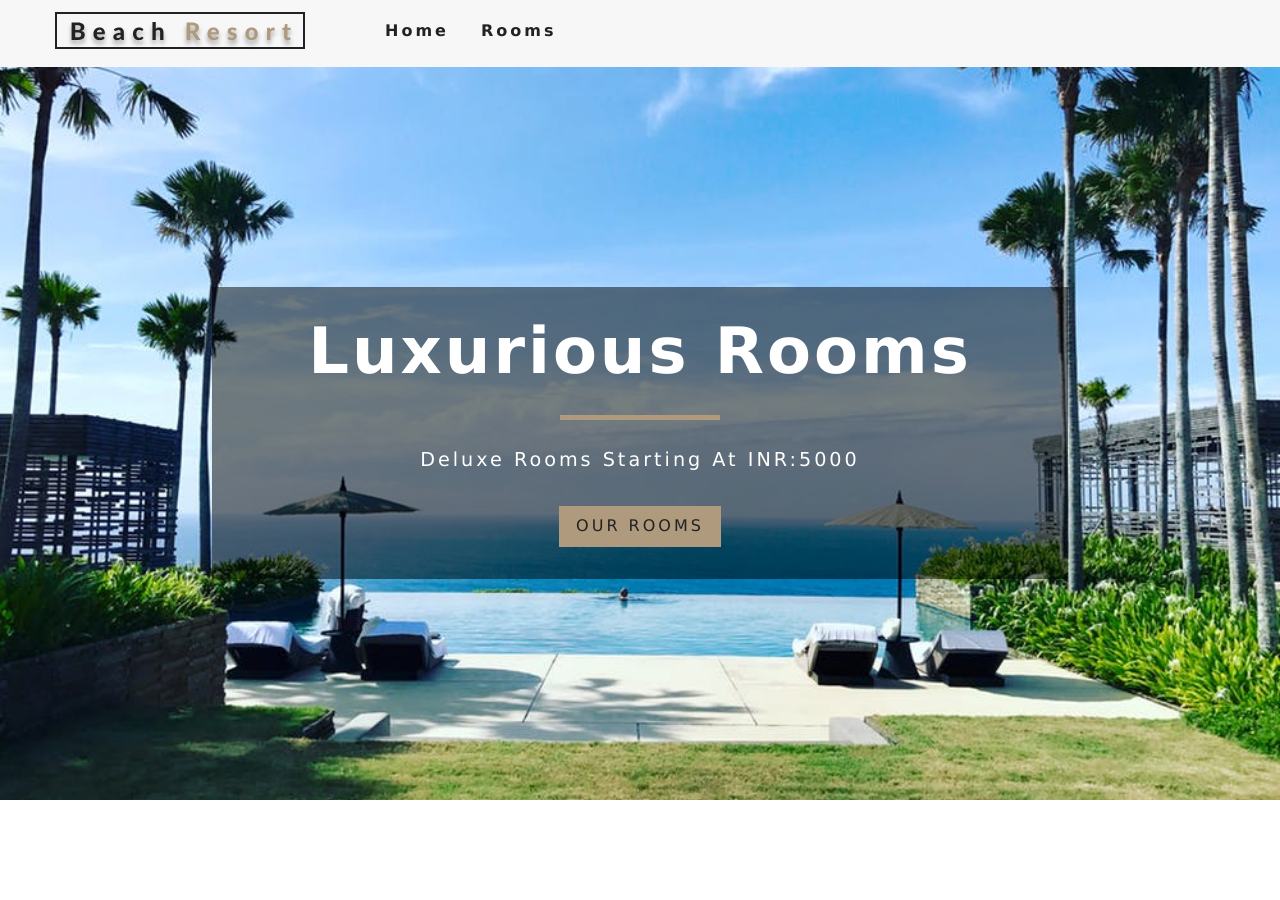
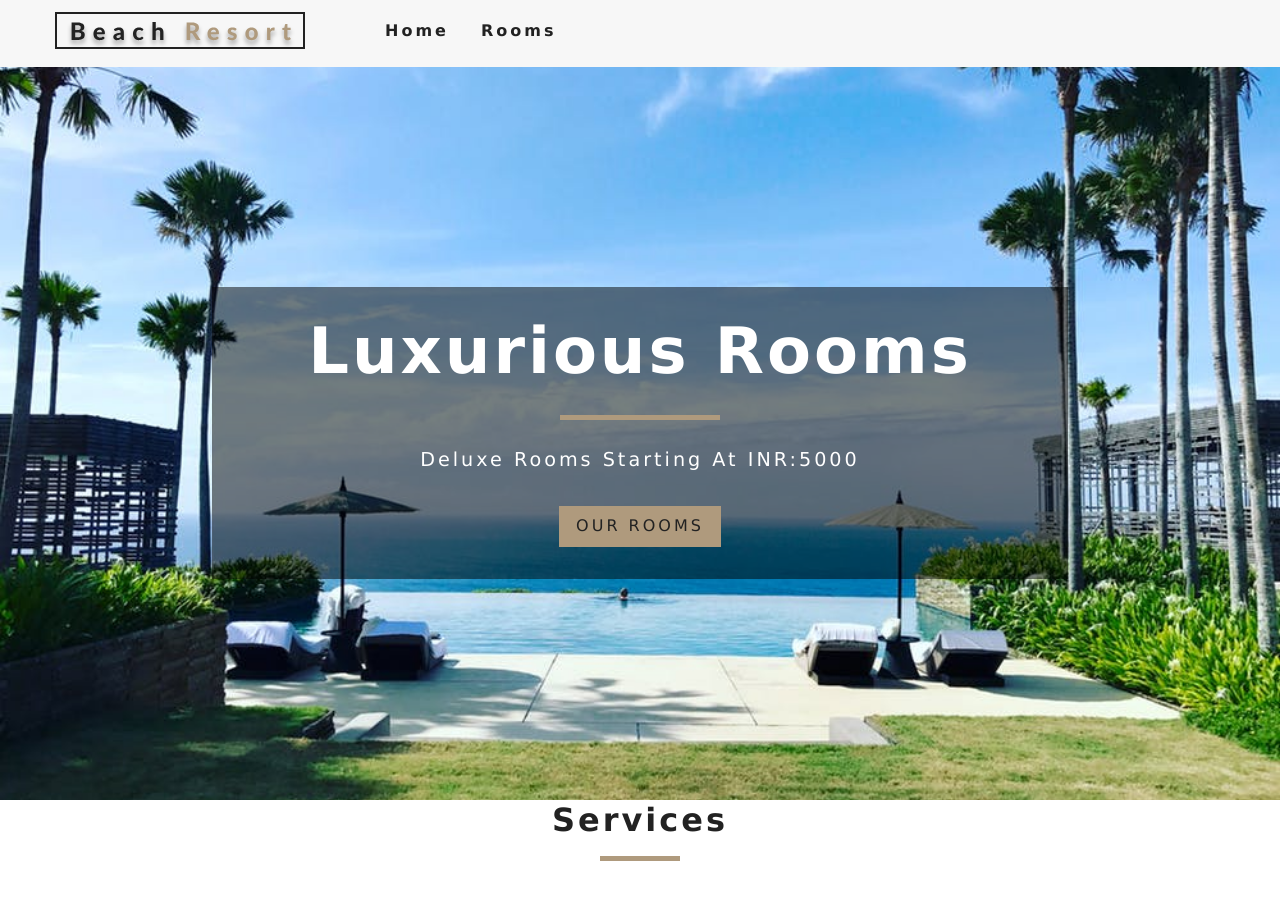
Before and after one commit to santoshkumar964887/reactjs-beach-resorts, a React (Create React App) app: page / in a window 1280 px wide. Shown: the top 900 px of the page. Before the commit the page ends 800 px from the top, so only its background shows below. Built offline with nearby package versions, Linux system fonts and the light colour scheme.

Commit message:
making Services component

```diff
--- /dev/null
+++ b/src/components/Services.jsx
@@ -0,0 +1,11 @@
+import React, { Component } from "react";
+import Title from "./Title";
+export default class services extends Component {
+  render() {
+    return (
+      <div>
+        <Title title="Services" />
+      </div>
+    );
+  }
+}
--- /dev/null
+++ b/src/components/Title.jsx
@@ -0,0 +1,10 @@
+import React from "react";
+
+export default function Title({ title }) {
+  return (
+    <div className="section-title">
+      <h4>{title}</h4>
+      <div></div>
+    </div>
+  );
+}
--- a/src/pages/Home.jsx
+++ b/src/pages/Home.jsx
@@ -1,9 +1,11 @@
 import React from "react";
 import HeaderBackground from "../components/HeaderBackground";
 import Banner from "../components/Banner";
+import Services from "../components/Services";
 import { Link } from "react-router-dom";
 const Home = () => {
   return (
+    <>
       <HeaderBackground>
         <Banner
           title="Luxurious Rooms"
@@ -14,6 +16,8 @@ const Home = () => {
           </Link>
         </Banner>
       </HeaderBackground>
+      <Services />
+    </>
   );
 };
 export default Home;
```
Also changed, not shown: 1 other file (tests, documents, lock files or other folders). Lines whose indentation alone changed are shown as unchanged.
